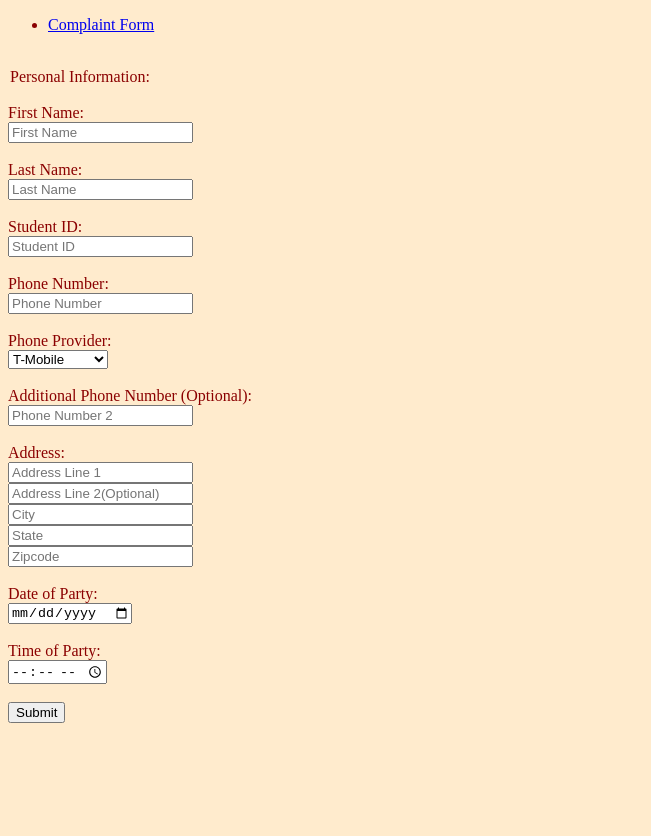
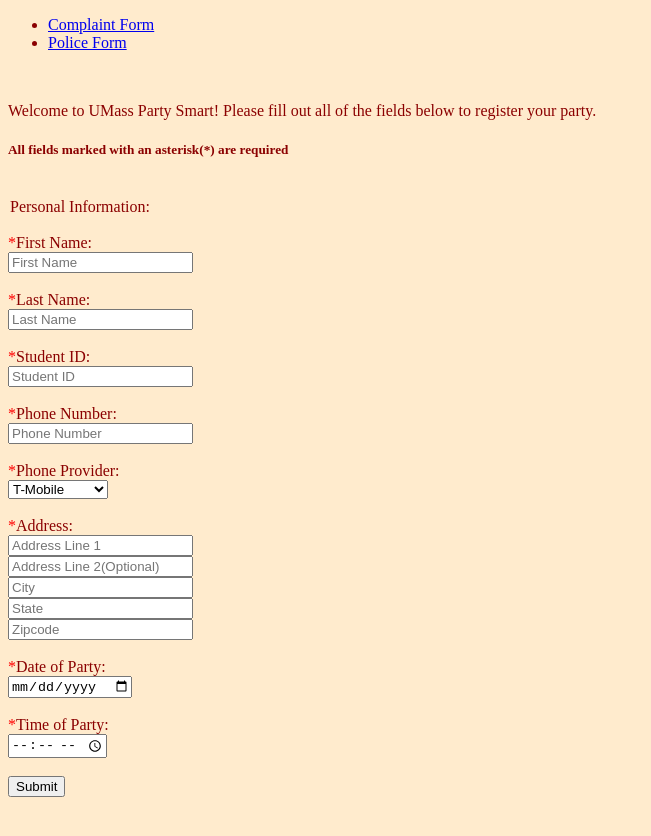
Before and after one commit to JackKenney/UmassPartySmart, a website: page public/index.html in a window 1280 px wide. Shown: the whole page, without its empty margins (0-651 px from the left). Before the commit the page ends 800 px from the top, so only its background shows below. Drawn offline with nearby package versions, Linux system fonts and the light colour scheme; no server answers.

Commit message:
Update index.html

```diff
--- a/public/index.html
+++ b/public/index.html
@@ -8,34 +8,40 @@
     <script src="/socket.io/socket.io.js"></script>
   </head>
   <body>
-  <ul class="navbar">
-  <li><a href="complaintform.html">Complaint Form</a>
+  <div id='cssmenu'>
+  <ul>
+  <li class = 'active'><a href="complaintform.html">Complaint Form</a></li>
+  <li class = 'active'><a href="policeform.html">Police Form</a></li>
   </ul>
+  </div>
     <br>
     <div id="postForm">
+    <p>Welcome to UMass Party Smart! Please fill out all of the fields below to register your party.</p>
+          <h5 class="error">All fields marked with an asterisk(*) are required</h5>
+          <br>
      <legend>Personal Information:</legend>
      <br>
-     First Name:
+     <font color="red">*</font>First Name:
       <br>
       <input id="first_name" type="text" maxlength="100" placeholder="First Name" name="First Name" required/>
       <br>
       <br>
-     Last Name:
+     <font color="red">*</font>Last Name:
       <br>
       <input id="last_name" type="text" maxlength="100" placeholder="Last Name" name="Last Name" required/>
       <br>
       <br>
-     Student ID:
+     <font color="red">*</font>Student ID:
       <br>
       <input id="student_id" type="text" minlength="8" maxlength="8" placeholder="Student ID" name="Student ID" required/>
       <br>
       <br>
-     Phone Number:
+    <font color="red">*</font>Phone Number:
       <br>
       <input id="phone_number" type="text" name="Phone Number" placeholder="Phone Number" maxlength="10" required/>
       <br>
       <br>
-      Phone Provider:
+      <font color="red">*</font>Phone Provider:
       <br>
       <select id="provider_options">
       <option id="tmobile" value="tmobile">T-Mobile</option>
@@ -47,12 +53,7 @@
       </select>
       <br>
       <br>
-     Additional Phone Number (Optional):
-      <br>
-      <input id="phone_number2" type="text" name="Phone Number2" placeholder="Phone Number 2" maxlength="10" />
-      <br>
-      <br>
-     Address:
+     <font color="red">*</font>Address:
       <br>
       <input id="address" type="text" maxlength="200" placeholder="Address Line 1" name="Address" required/>
       <br>
@@ -65,17 +66,18 @@
       <input id="zipcode" type="text" maxlength="5" placeholder="Zipcode" name="Zipcode" required/>
       <br>
       <br>
-     Date of Party:
+     <font color="red">*</font>Date of Party:
       <br>
       <input id="date" type="date" name="partydate" required/>
       <br>
       <br>
-     Time of Party:
+     <font color="red">*</font>Time of Party:
       <br>
       <input id="time" type="time" name="partytime" required/>
 	  <br>
 	  <br>
       <input id="submit" class="button" type="submit" value="Submit">
+      <br>
     </div>
     <br>
     <br>
```
